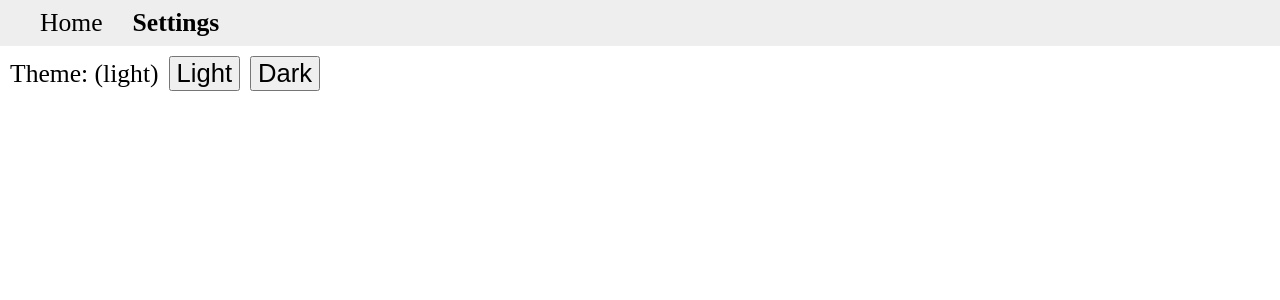
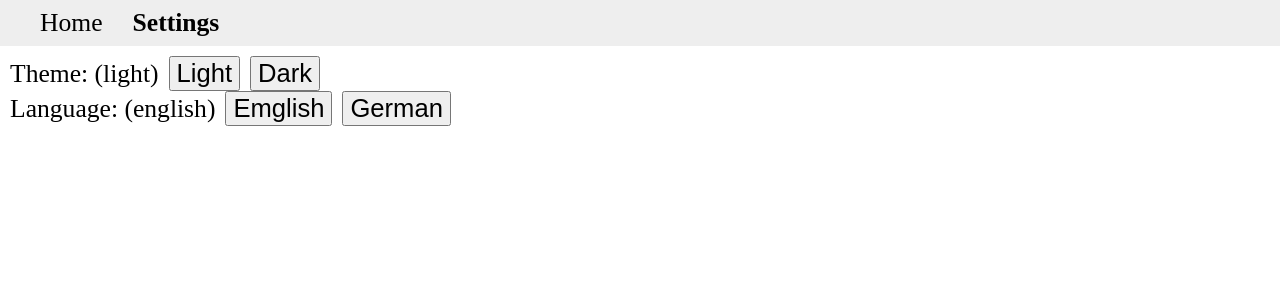
Before and after one commit to elis-11/school-server, a React (Create React App) app: page /settings in a window 1280 px wide. Shown: the top 300 px of the page. Built offline with nearby package versions, Linux system fonts and the light colour scheme.

Commit message:
Language: ({language})

```diff
--- a/src/pages/Settings.js
+++ b/src/pages/Settings.js
@@ -2,7 +2,7 @@ import { useContext } from "react";
 import { MainContext } from "../mainContext";
 
 const Settings = () => {
-  const { theme, setTheme } = useContext(MainContext);
+  const { theme, setTheme, language, setLanguage } = useContext(MainContext);
   return (
     <div className="page pageConfig">
       <div className="row">
@@ -10,6 +10,11 @@ const Settings = () => {
         <button onClick={() => setTheme('light')}>Light</button>
         <button onClick={() => setTheme('dark')}>Dark</button>
       </div>
+      <div className="row">
+        Language: ({language})
+        <button onClick={() => setLanguage('english')}>Emglish</button>
+        <button onClick={() => setLanguage('german')}>German</button>
+      </div>
     </div>
   );
 };
```
